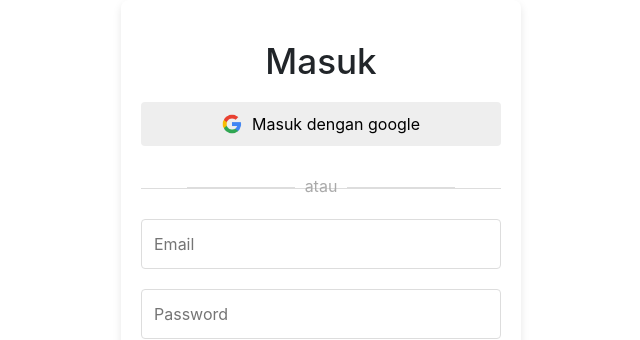
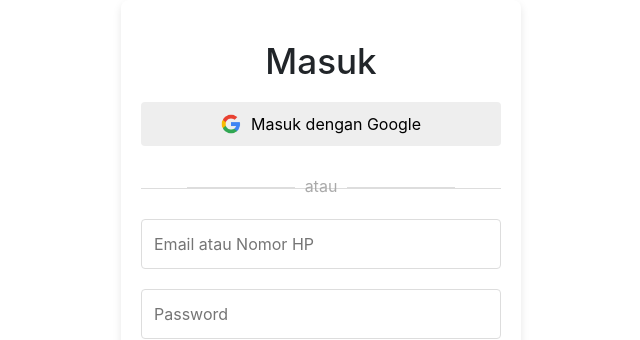
Before and after one commit to GamelabAhmad/Project25-4-HoteReservationApp, a React (Create React App) app in the folder frontend/: page /masuk in a window 1280 px wide. Shown: the top 340 px of the page, without its empty margins (319-959 px from the left). Built offline with nearby package versions, Linux system fonts and the light colour scheme.

Commit message:
tambah fitur login

```diff
--- a/frontend/src/page/Login.js
+++ b/frontend/src/page/Login.js
@@ -1,22 +1,59 @@
-import React from 'react';
-// Menghapus baris impor yang tidak digunakan
-// import Icon from '../img/googele.png';
-import {LoginContainer,FlexKanan,FlexKiri,GoogleLoginButton,Divider,Form,Input,Button,PolicyText,Title,Flex} from '../component/StyledLogin';
+import React, { useState } from 'react';
+import {
+  LoginContainer,
+  FlexKanan,
+  FlexKiri,
+  GoogleLoginButton,
+  Divider,
+  Form,
+  Input,
+  Button,
+  PolicyText,
+  Title,
+  Flex
+} from '../component/StyledLogin';
 import { Link } from 'react-router-dom';
 
 const Login = () => {
+  const [identifier, setIdentifier] = useState('');
+  const [password, setPassword] = useState('');
+
+  const handleLogin = (e) => {
+    e.preventDefault();
+    // Logic to handle login
+    // Check if identifier is email or phone number
+    const isEmail = identifier.includes('@');
+    if (isEmail) {
+      // Handle email login
+      console.log('Logging in with email:', identifier);
+    } else {
+      // Handle phone number login
+      console.log('Logging in with phone number:', identifier);
+    }
+    // Implement login logic here
+  };
+
   return (
     <LoginContainer>
       <Title>Masuk</Title>
       <GoogleLoginButton>
-        {/* Menggunakan path relatif langsung untuk gambar */}
         <img src="/images/googele.png" alt="Google Logo" style={{ width: '20px', marginRight: '10px' }} />
-        Masuk dengan google
+        Masuk dengan Google
       </GoogleLoginButton>
       <Divider>atau</Divider>
-      <Form>
-        <Input type="email" placeholder="Email" />
-        <Input type="password" placeholder="Password" />
+      <Form onSubmit={handleLogin}>
+        <Input
+          type="text"
+          placeholder="Email atau Nomor HP"
+          value={identifier}
+          onChange={(e) => setIdentifier(e.target.value)}
+        />
+        <Input
+          type="password"
+          placeholder="Password"
+          value={password}
+          onChange={(e) => setPassword(e.target.value)}
+        />
         <Button type="submit">Masuk</Button>
       </Form>
       <Flex>
```
